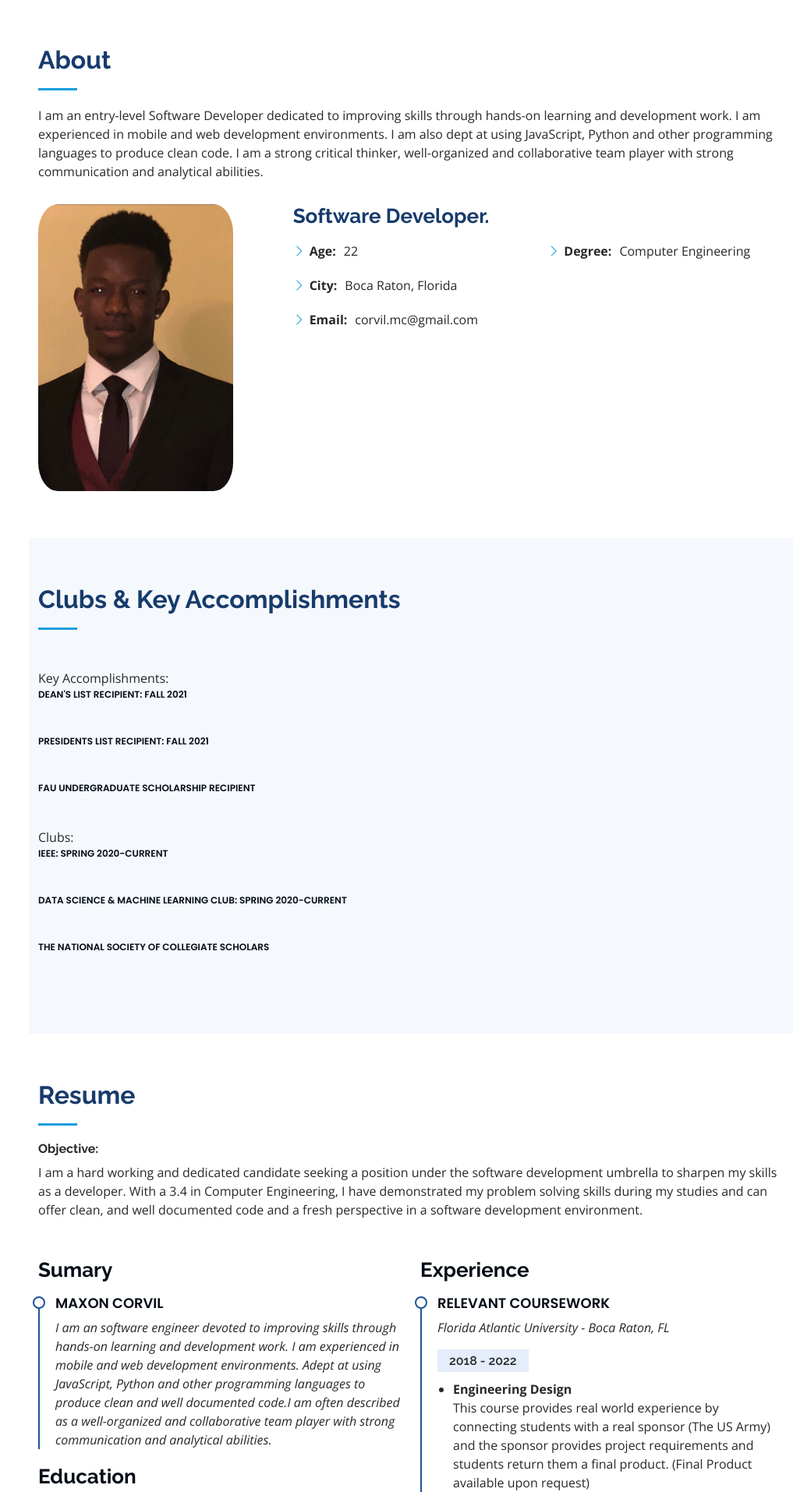
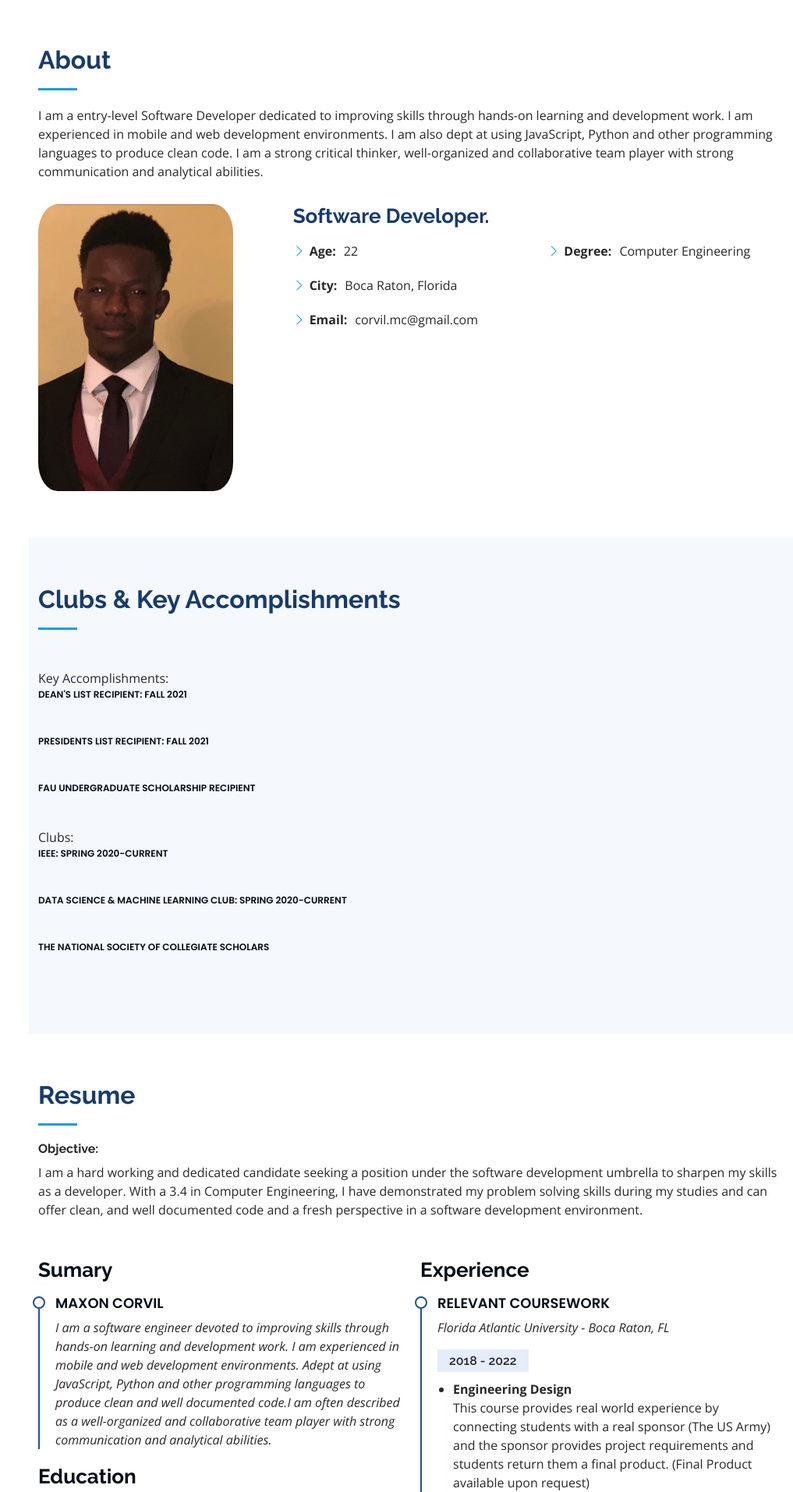
Before and after one commit to Maxon-stack/portfolio, a plain HTML site: page index.html in a window 1280 px wide. Shown: the part 802-2716 px from the top of the page at 78% size, without its empty margins (263-1280 px from the left). Drawn offline with nearby package versions, Linux system fonts and the light colour scheme.

Commit message:
Spell checking

```diff
--- a/index.html
+++ b/index.html
@@ -76,7 +76,7 @@
 
         <div class="section-title">
           <h2>About</h2>
-          <p>I am an entry-level Software Developer dedicated to improving skills through hands-on learning and development work. I am experienced in mobile and web development environments. I am also dept at using JavaScript, Python and other programming languages to produce clean code. I am a strong critical thinker, well-organized and collaborative team player with strong communication and analytical abilities.</p>
+          <p>I am a entry-level Software Developer dedicated to improving skills through hands-on learning and development work. I am experienced in mobile and web development environments. I am also dept at using JavaScript, Python and other programming languages to produce clean code. I am a strong critical thinker, well-organized and collaborative team player with strong communication and analytical abilities.</p>
         </div>
 
         <div class="row">
@@ -175,7 +175,7 @@
             <h3 class="resume-title">Sumary</h3>
             <div class="resume-item pb-0">
               <h4>Maxon Corvil</h4>
-              <p><em> I am an software engineer devoted to improving skills through hands-on learning and development work. I am experienced in mobile and web development environments. Adept at using JavaScript, Python and other programming languages to produce clean and well documented code.I am often described as a well-organized and collaborative team player with strong communication and analytical abilities.</em></p>
+              <p><em> I am a software engineer devoted to improving skills through hands-on learning and development work. I am experienced in mobile and web development environments. Adept at using JavaScript, Python and other programming languages to produce clean and well documented code.I am often described as a well-organized and collaborative team player with strong communication and analytical abilities.</em></p>
               <ul>
               </ul>
             </div>
```
